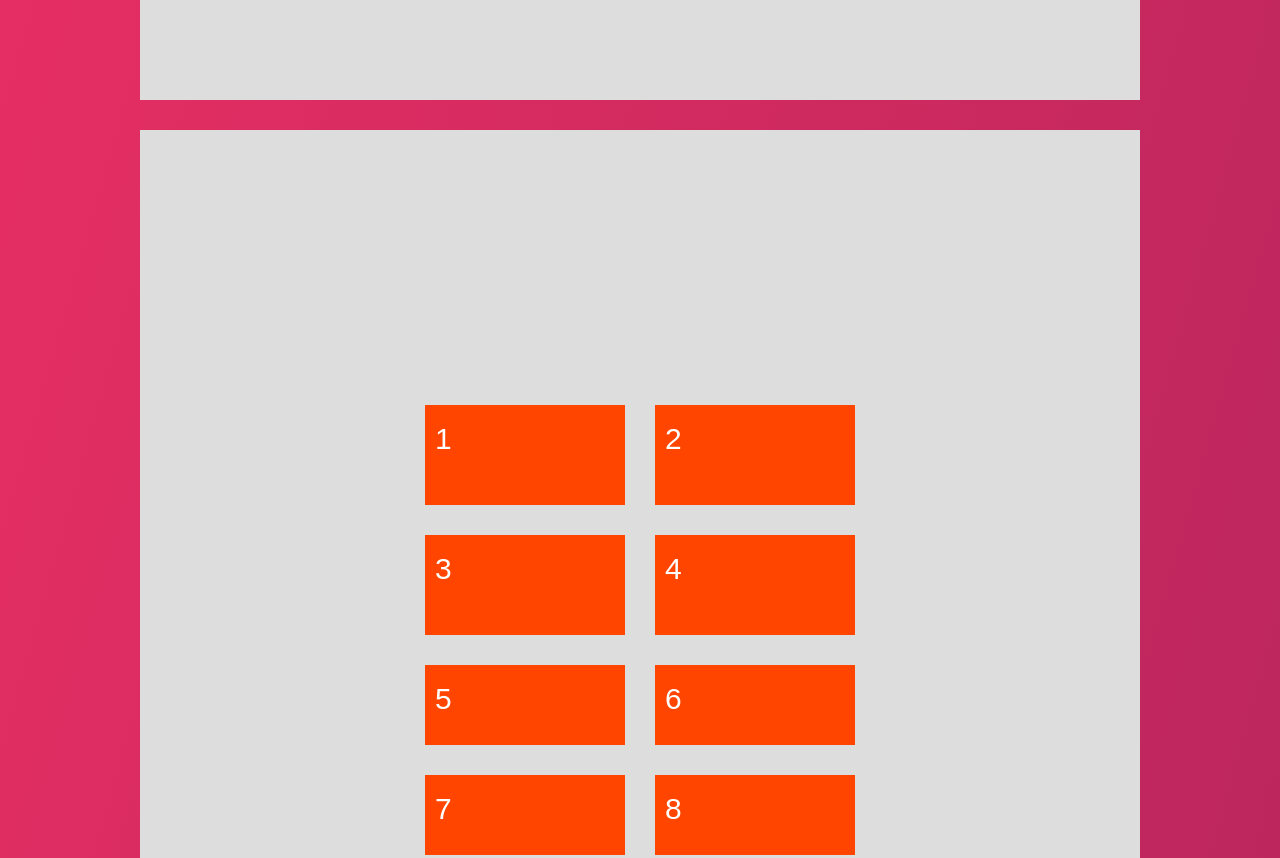
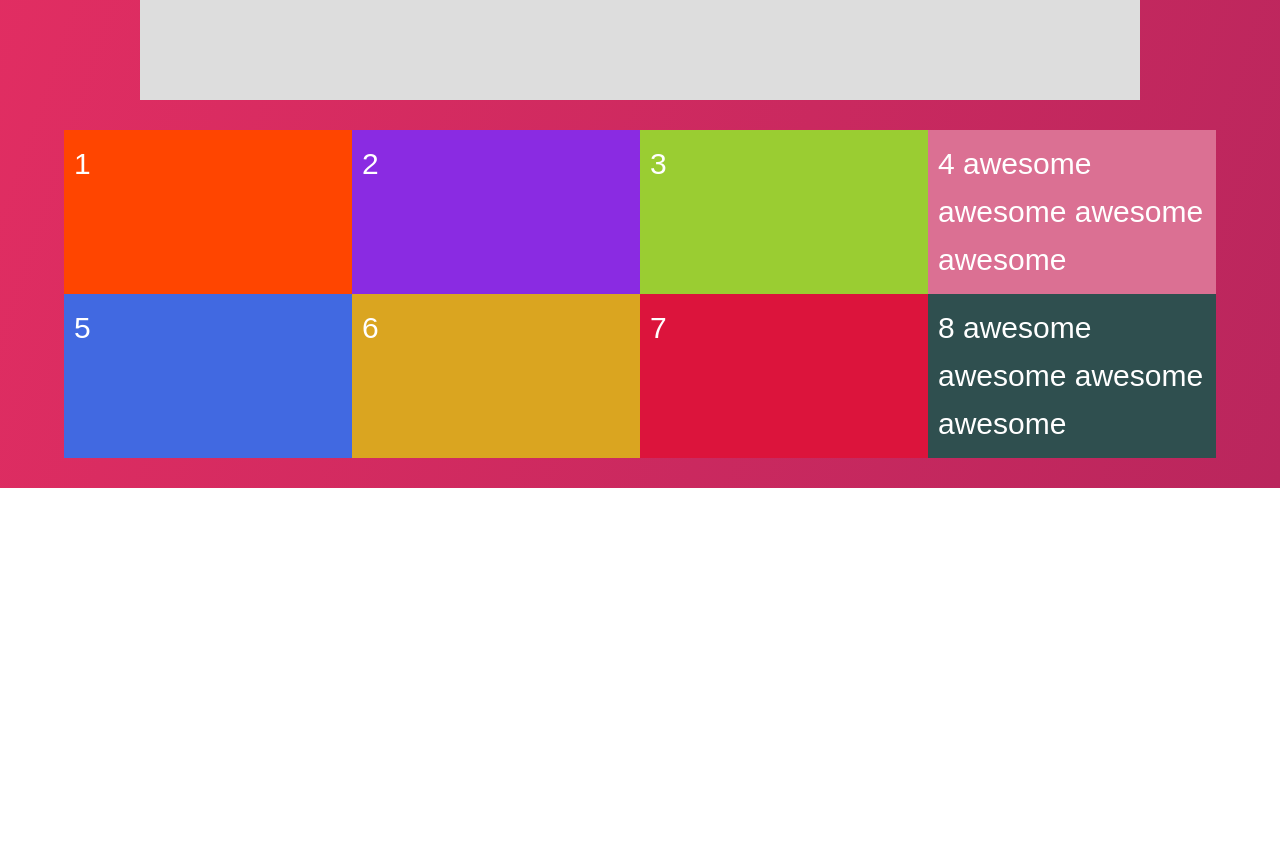
Before and after one commit to lawrencedovin/css-grid, a website: page index.html in a window 1280 px wide. Shown: the part 3360-4218 px from the top of the page. After the commit the page ends 3848 px from the top, so only its background shows below. Drawn offline with Linux system fonts and the light colour scheme.

Commit message:
Added min-content, max-content and the minmax() function section.

```diff
--- a/index.html
+++ b/index.html
@@ -55,11 +55,11 @@
             <div class="items2 items2--1">1</div>
             <div class="items2 items2--3">2</div>
             <div class="items2 items2--2">3</div>
-            <div class="items2 items2--4">4</div>
+            <div class="items2 items2--4">4 awesome awesome awesome awesome</div>
             <div class="items2 items2--5">5</div>
-            <div class="items2 items--6">6</div>
+            <div class="items2 items2--6">6</div>
             <div class="items2 items2--7">7</div>
-            <div class="items2 items2--8">8</div>
+            <div class="items2 items2--8">8 awesome awesome awesome awesome</div>
         </div>
     </body>
 </html>
--- a/sass/_components.scss
+++ b/sass/_components.scss
@@ -273,28 +273,15 @@
     background-color: #ddd;
 
     display: grid;
-    //grid-template-rows: repeat(2, 150px);
-    //grid-template-columns: repeat(2, 1fr);
-    grid-gap: 30px;
+    // Using min-content and max-content
+    // grid-template-rows: repeat(2, 150px);
+    // grid-template-columns: max-content 1fr 1fr min-content;
+    //grid-template-rows: repeat(2, min-content);
 
-    grid-auto-rows: 80px;
-    grid-auto-flow: row dense;
-    //grid-auto-columns: .5fr;
-
-    // Align grid items to grid areas
-   //align-items: center; // For Y-Axis Default is stretch / center / end / start
-   //justify-items: center; // For X-Axis Default is stretch / center / end / start
-
-   // Align grid tracks to grid container
-   grid-template-rows: repeat(2, 100px);
-   grid-template-columns: repeat(2, 200px);
-   height: 1000px;
-
-   justify-content: center;        // Used to center entire content of the grid on X-axis
-                                   // center / start / end / space-between / space-around / space-evenly
-
-   align-content: center;          // Used to center entire content of the grid on Y-axis
-                                   // center / start / end / space-between / space-around / space-evenly
+    // Using minmax function
+    width: 90%;
+    grid-template-columns: minmax(200px, 1fr) repeat(3, 1fr);
+    grid-template-rows: repeat(2, minmax(150px, min-content));
 
     .items2 {
        padding: 10px;
@@ -303,5 +290,14 @@
        font-size: 30px;
        background-color: orangered;
 
+       &--1 { background-color: orangered; }
+       &--2 { background-color: yellowgreen; }
+       &--3 { background-color: blueviolet; }
+       &--4 { background-color: palevioletred; }
+       &--5 { background-color: royalblue; }
+       &--6 { background-color: goldenrod; }
+       &--7 { background-color: crimson; }
+       &--8 { background-color: darkslategray; }
+
     }
 }
```
Also changed, not shown: css/style.css.
